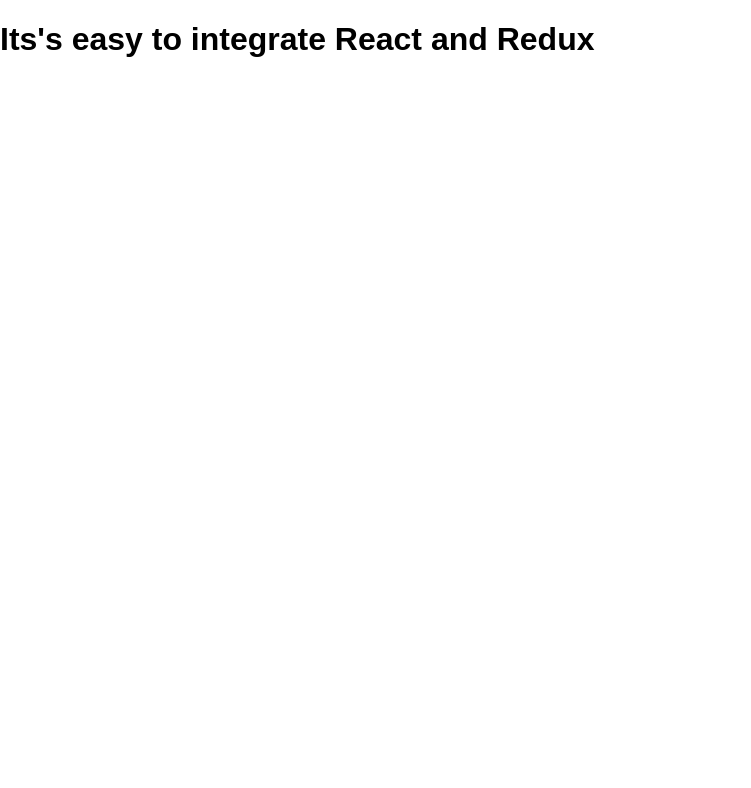
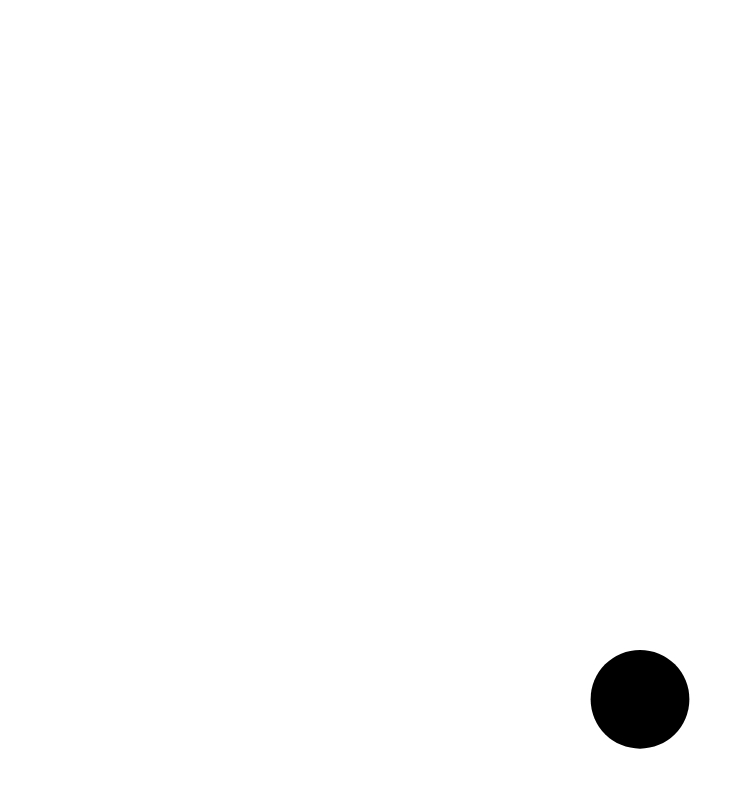
Before and after one commit to tonetone101/react-game, a React (Create React App) app: page / in a window 1280 px wide. Shown: the top 788 px of the page, without its empty margins (0-751 px from the left). Built offline with nearby package versions, Linux system fonts and the light colour scheme.

Commit message:
used rect to create sky

```diff
--- a/src/App.js
+++ b/src/App.js
@@ -1,18 +1,15 @@
 import React, { Component } from 'react';
 import PropTypes from 'prop-types';
+import Canvas from './components/Canvas'
 
 class App extends Component {
   render() {
     return (
       <div className="App">
-        <h1>{this.props.message}</h1>
+        <Canvas />
       </div>
     );
   }
 }
 
-App.propTypes = {
-  message: PropTypes.string.isRequired,
-}
-
 export default App;
--- a/src/components/Canvas.jsx
+++ b/src/components/Canvas.jsx
@@ -1,19 +1,16 @@
 import React from 'react';
 
 const Canvas = () => {
-  const style = {
-    border: '1px solid black',
-  };
-
+  const viewBox = [window.innerWidth / -2, 100 - window.innerHeight, window.innerWidth, window.innerHeight];
   return (
     <svg
-      id='aliens-go-home-canvas'
-      preserveAspectRatio='xMaxYMax none'
-      style={style}
+      id="aliens-go-home-canvas"
+      preserveAspectRatio="xMaxYMax"
+      viewBox={viewBox}
     >
       <circle cx={0} cy={0} r={50} />
     </svg>
-  )
+  );
 };
 
 export default Canvas;
--- a/src/index.css
+++ b/src/index.css
@@ -1,5 +1,5 @@
+html,
 body {
-  margin: 0;
-  padding: 0;
-  font-family: sans-serif;
+  overflow: hidden;
+  height: 100%;
 }
```
Also changed, not shown: src/components/Sky.jsx (added, +23 -0 lines).
